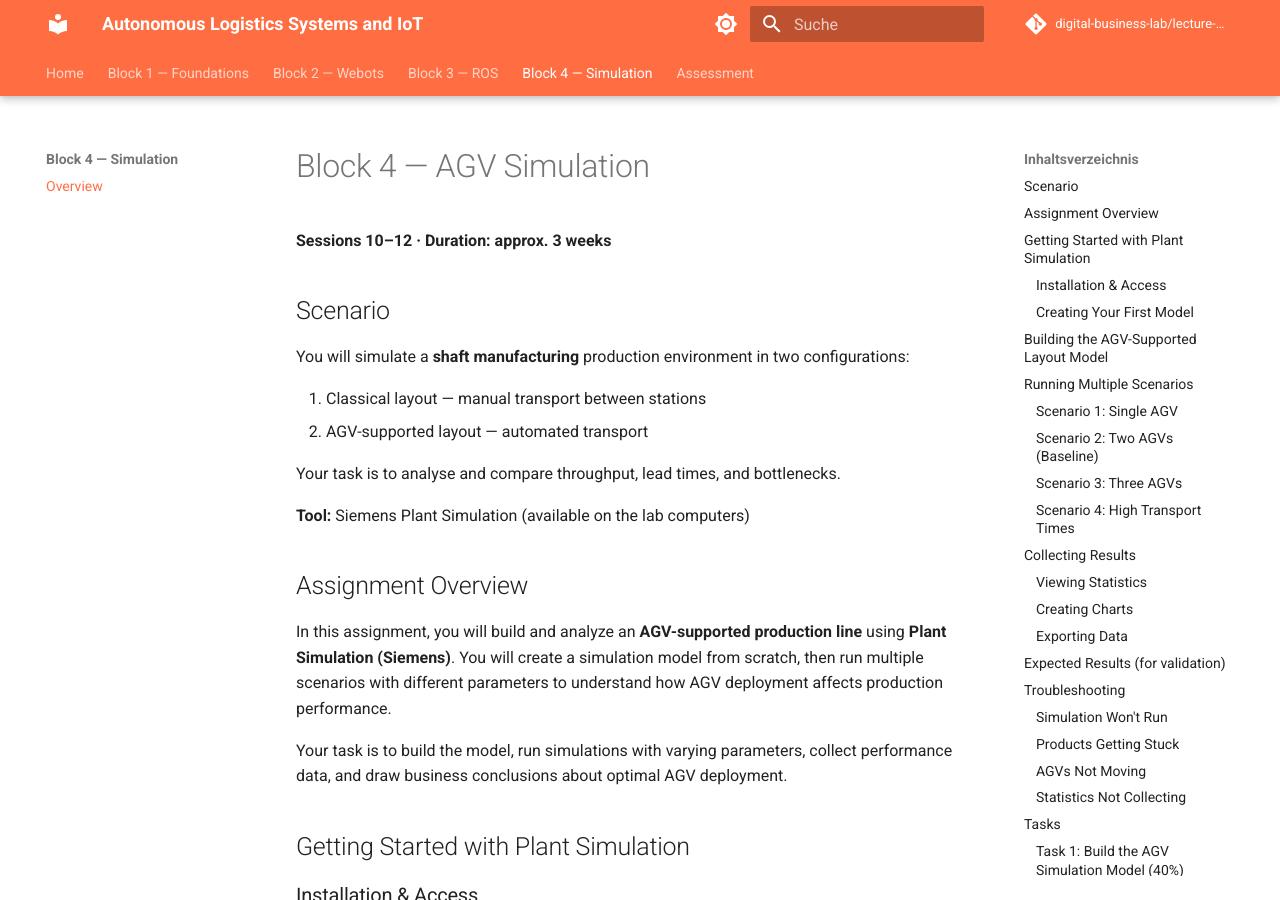
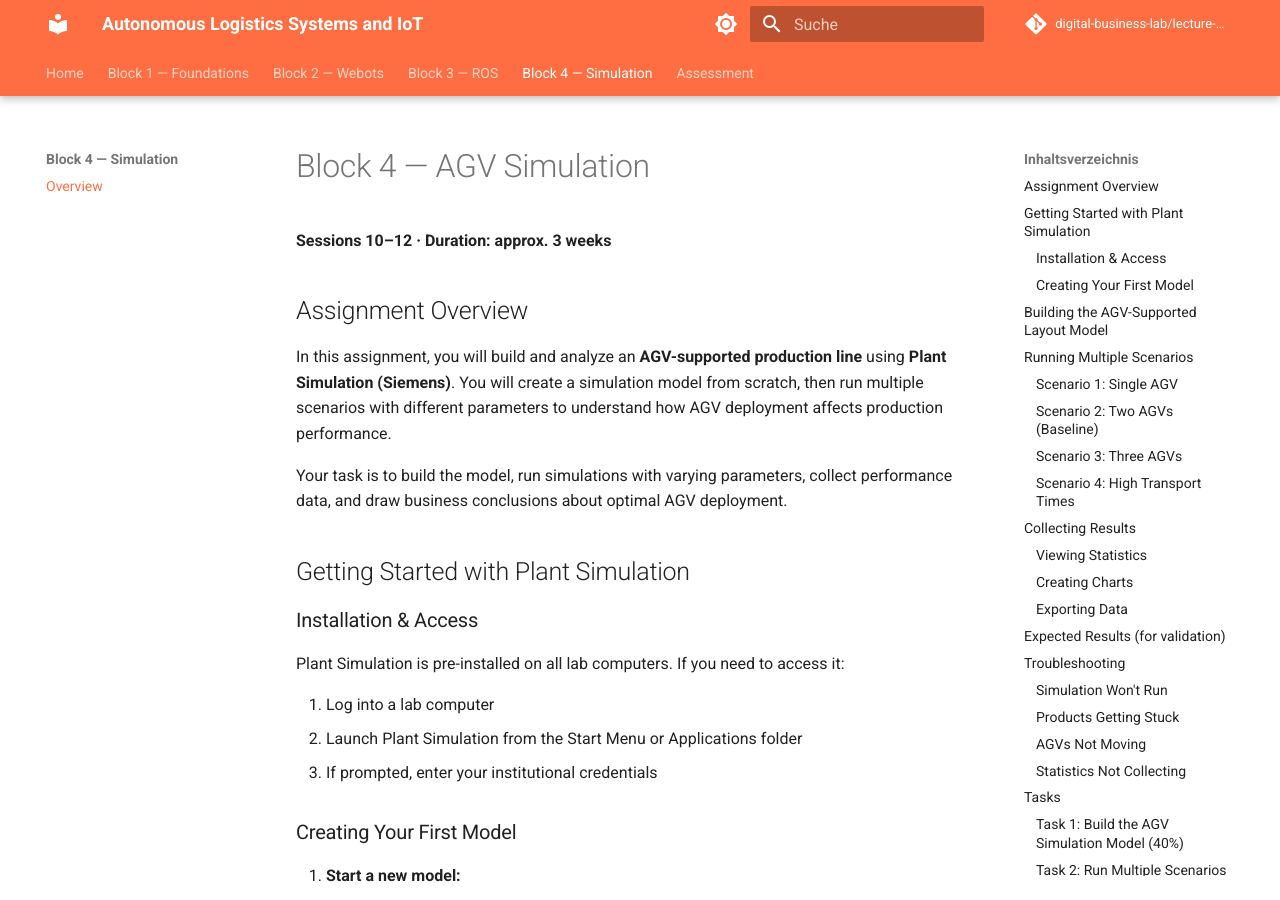
Before and after one commit to digital-business-lab/lecture-auto, an MkDocs documentation site: the page built from web/block-04/index.md, in a window 1280 px wide and 900 px high. Built offline with MkDocs 1.6.1 and Material for MkDocs 9.7.7, drawn with Linux system fonts in a browser that asks for light colours; comment, search, counter and statistics services are not loaded.

Commit message:
Clean up redundant content in web/block-04/index.md

```diff
--- a/web/block-04/index.md
+++ b/web/block-04/index.md
@@ -1,17 +1,6 @@
 # Block 4 — AGV Simulation
 
 **Sessions 10–12 · Duration: approx. 3 weeks**
-
-## Scenario
-
-You will simulate a **shaft manufacturing** production environment in two configurations:
-
-1. Classical layout — manual transport between stations
-2. AGV-supported layout — automated transport
-
-Your task is to analyse and compare throughput, lead times, and bottlenecks.
-
-**Tool:** Siemens Plant Simulation (available on the lab computers)
 
 ## Assignment Overview
 
```
